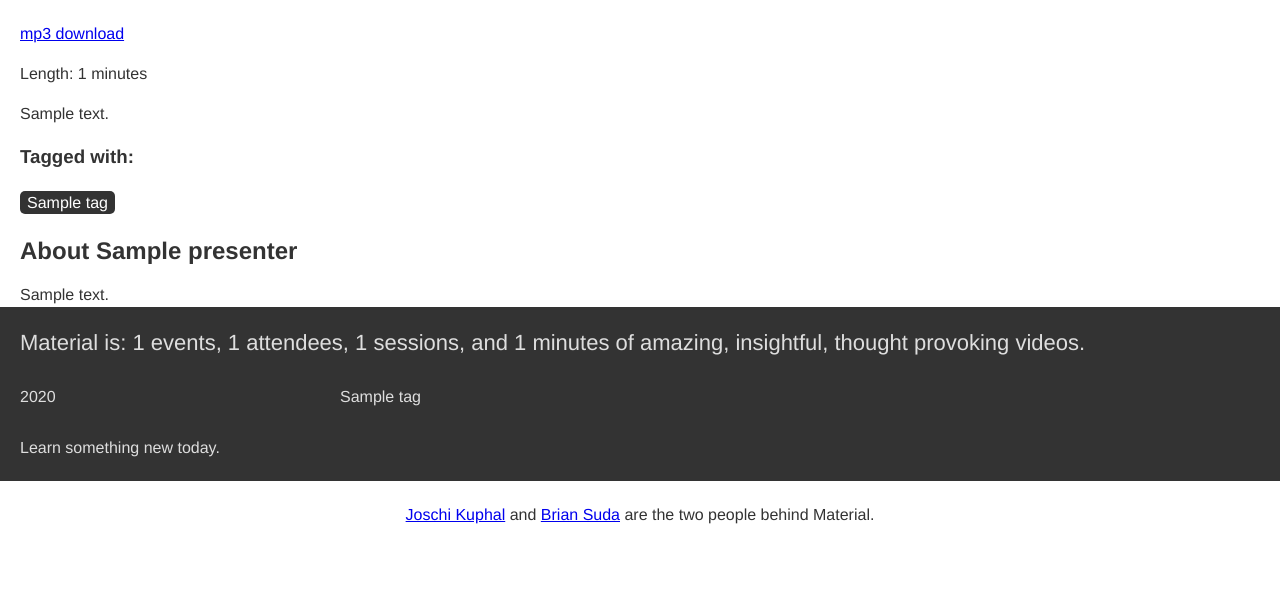
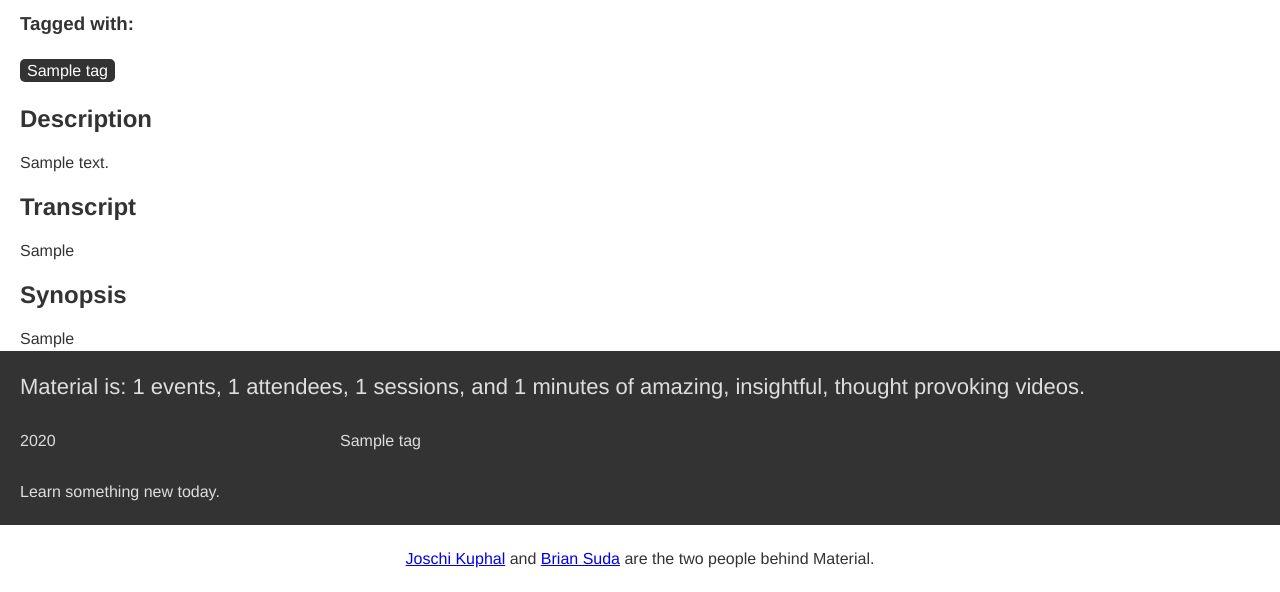
Before and after one commit to optional-is/conf-archives, a Django app: a page that uses templates/slot_detail.html in a window 1280 px wide. Shown: the part 700-1292 px from the top of the page. Before the commit the page ends 1224 px from the top, so only its background shows below. Run offline with Django 3.2, Linux system fonts and the light colour scheme; tables that the repository leaves empty hold one stand-in row (values such as "Sample post").

Commit message:
Updating the models

```diff
--- a/archive/admin.py
+++ b/archive/admin.py
@@ -12,3 +12,4 @@ admin.site.register(Slot)
 admin.site.register(Presenter)
 admin.site.register(Tag)
 admin.site.register(Conference)
+admin.site.register(Link)
--- a/archive/models.py
+++ b/archive/models.py
@@ -38,8 +38,23 @@ class Presenter(models.Model):
 	name = models.CharField(max_length=200, blank=False,null=False)
 	bio = models.TextField(blank=True, null=True)
 
+	thumbnail_url = models.URLField(blank=True, null=True)
+	sex       = models.IntegerField(blank=True, null=True)
+	country   = models.CharField(max_length=24, blank=False,null=False) # Unicode flag
+
+
 	def __unicode__(self):
 		return unicode(self.name)
+
+class Link(models.Model):
+	url 	  = models.URLField(blank=True, null=True)
+	name 	  = models.CharField(max_length=200, blank=False,null=False)
+	presenter = models.ForeignKey(Presenter, blank=False, null=False, related_name="links")
+
+
+	def __unicode__(self):
+		return unicode(self.name) + " ("+self.presenter.name+")"
+
 
 class Slot(models.Model):
 	conference = models.ForeignKey(Conference, blank=False, null=False)
@@ -50,8 +65,10 @@ class Slot(models.Model):
 	title = models.TextField(blank=True, null=True)
 	abstract = models.TextField(blank=True, null=True)
 	description = models.TextField(blank=True, null=True)
+	transcript = models.TextField(blank=True, null=True)
 	synopsis = models.TextField(blank=True, null=True)
 	length = models.IntegerField(blank=False,null=False)
+
 
 	poster_img_url = models.TextField(blank=True, null=True)
 
--- a/templates/slot_detail.html
+++ b/templates/slot_detail.html
@@ -3,14 +3,17 @@
 {% load i18n %}
 
 {% block content %}
-<section class="breadcrumbs">
-	<a href="{% url 'index' %}">Home</a> ➜ <a href="{% url 'year' slot.conference.year %}">{{slot.conference.year}}</a> ➜ <span>{{slot.title}}</span>
-</section>
-<section class="slot">
+<section>
 <h2>{{slot.title}}</h2>
-<p class="presenters">{{slot.get_presenters}}</p>
+<p class="presenters">
+{% for p in slot.presenter.all %}
+<a href="{% url 'presenter' p.slug %}">{{p.name}}</a>{% if not forloop.last %} & {% endif %}
+{% endfor %}
+</p>
 <p class="conference-year"><a href="{% url 'year' slot.conference.year %}">{{slot.conference}}</a></p>
 </section>
+
+
 <section class="media">
 	{% if slot.youtube_link %}
 	<iframe width="560" height="315" src="https://www.youtube.com/embed/{{slot.youtube_link}}" frameborder="0" allow="accelerometer; autoplay; encrypted-media; gyroscope; picture-in-picture" allowfullscreen></iframe>
@@ -29,16 +32,26 @@
 	</ul>
 </section>
 
-{% for person in slot.presenter.all %}
-{% if person.bio %}
+{% comment %}
 <section>
-<h2>About {{person}}</h2>
-{{person.bio}}
+	<h2>Quotes</h2>
 </section>
-{% endif %}
-{% endfor %}
+{% endcomment %}
 
+<section>
+	<h2>Description</h2>
+	{{slot.description|linebreaksbr}}
+</section>
 
+<section>
+	<h2>Transcript</h2>
+	{{slot.transcript|linebreaksbr}}
+</section>
+
+<section>
+	<h2>Synopsis</h2>
+	{{slot.synopsis|linebreaksbr}}
+</section>
 
 
 {% endblock %}
--- a/templates/style.css
+++ b/templates/style.css
@@ -39,7 +39,7 @@
 			.conference h1 { font-size: 60px; padding: 20px 0 0 0; margin: 0; line-height: 80px; }
 			.location { font-weight: bold; color: #555; font-size: 12px; text-transform: uppercase; }
 
-			section.slot { width: 350px; height: 197px; }
+			section.slot { min-width: 350px; height: 197px; }
 
 
 			.slot, .media  { margin-bottom: 15px;}
```
Also changed, not shown: templates/conference_detail.html (+2 -6 lines), templates/presenter_detail.html (+11 -2 lines), templates/snippet_slot.html (+6 -2 lines), archive/migrations/0009_auto_20200713_1351.py (added), archive/migrations/0010_auto_20200713_1355.py (added), archive/migrations/0011_auto_20200713_1357.py (added), archive/migrations/0012_slot_transcript.py (added), archive/migrations/0013_auto_20200713_1415.py (added), archive/migrations/0014_auto_20200713_1418.py (added).
